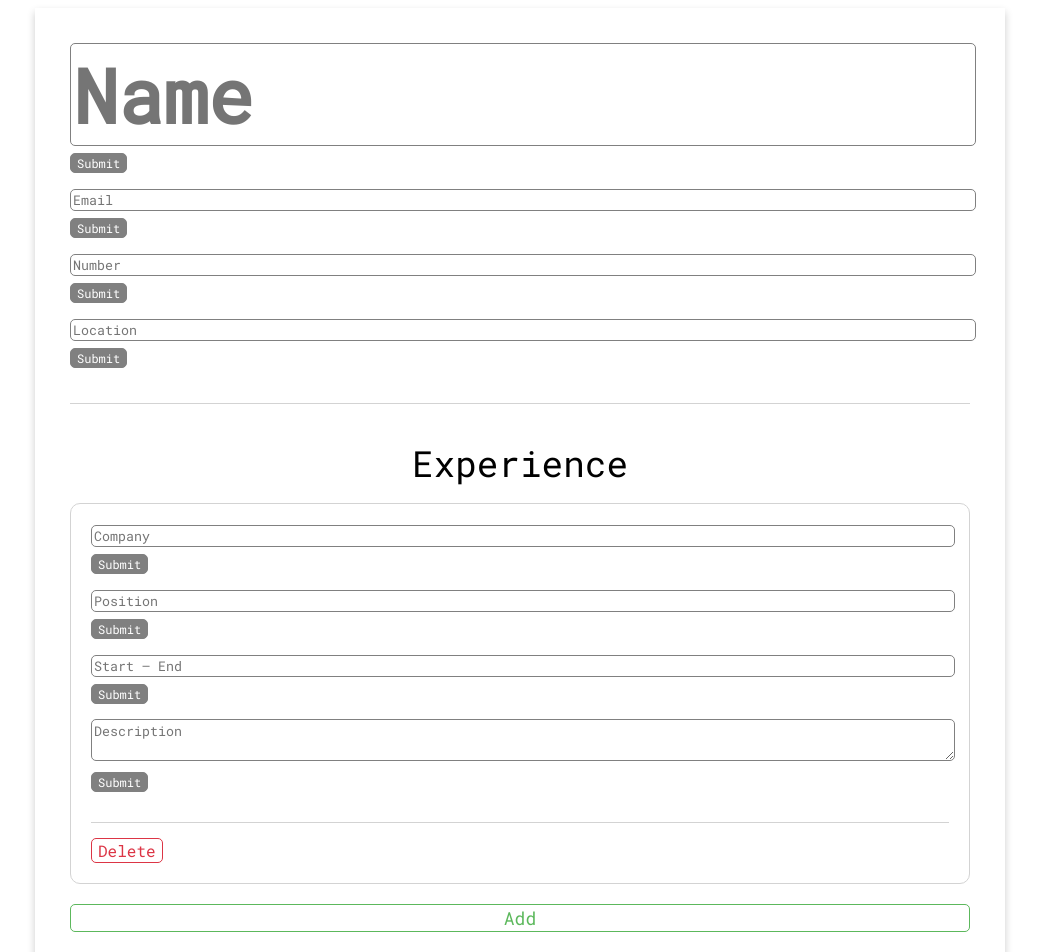
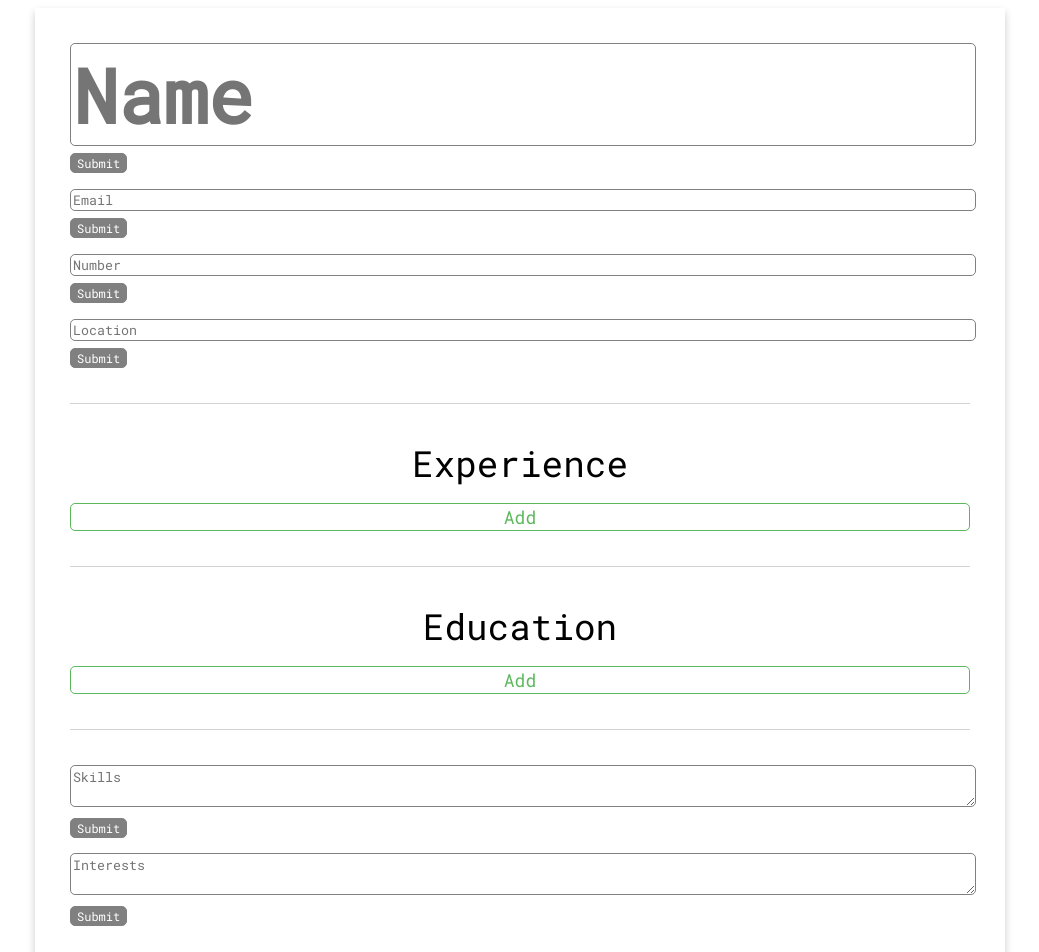
Before and after one commit to FrancisLangit/resumake, a React (Create React App) app: page / in a window 1280 px wide. Shown: the top 952 px of the page, without its empty margins (120-1159 px from the left). Built offline with nearby package versions, Linux system fonts and the light colour scheme; the HTML template or start-up script is replaced by a standard one.

Commit message:
Have Experience, Education Sections default empty

```diff
--- a/src/components/Section/Section.js
+++ b/src/components/Section/Section.js
@@ -4,7 +4,7 @@ import { v4 as uuidv4 } from 'uuid';
 import style from './Section.module.scss';
 
 const Section = ({ header, form }) => {
-  const [forms, setForms] = useState([<div key={uuidv4()}>{form}</div>]);
+  const [forms, setForms] = useState([]);
 
   const handleAddForm = () => {
     setForms([...forms, <div key={uuidv4()}>{form}</div>]);
```
